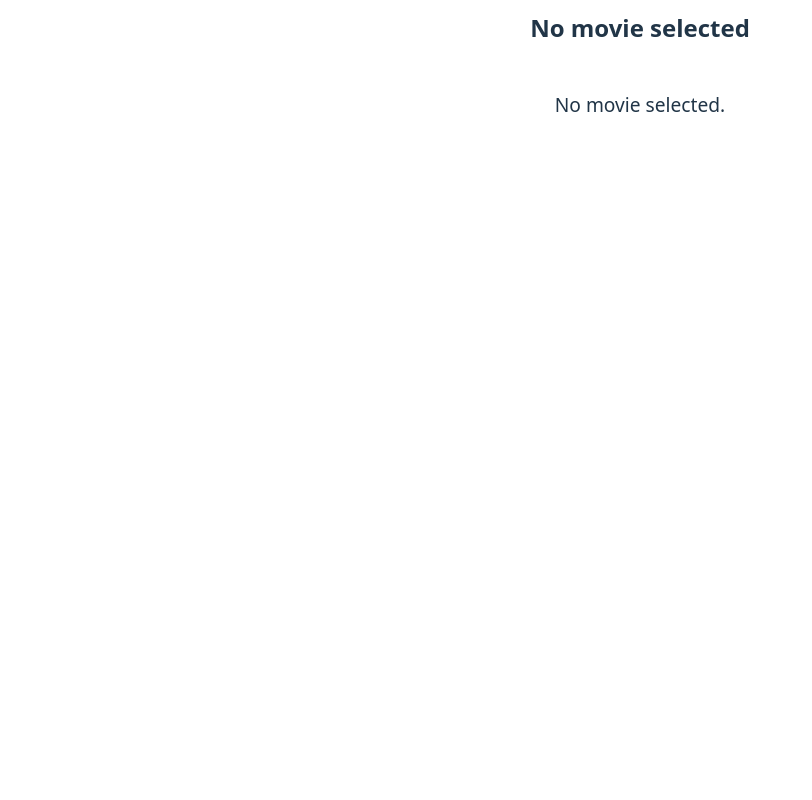
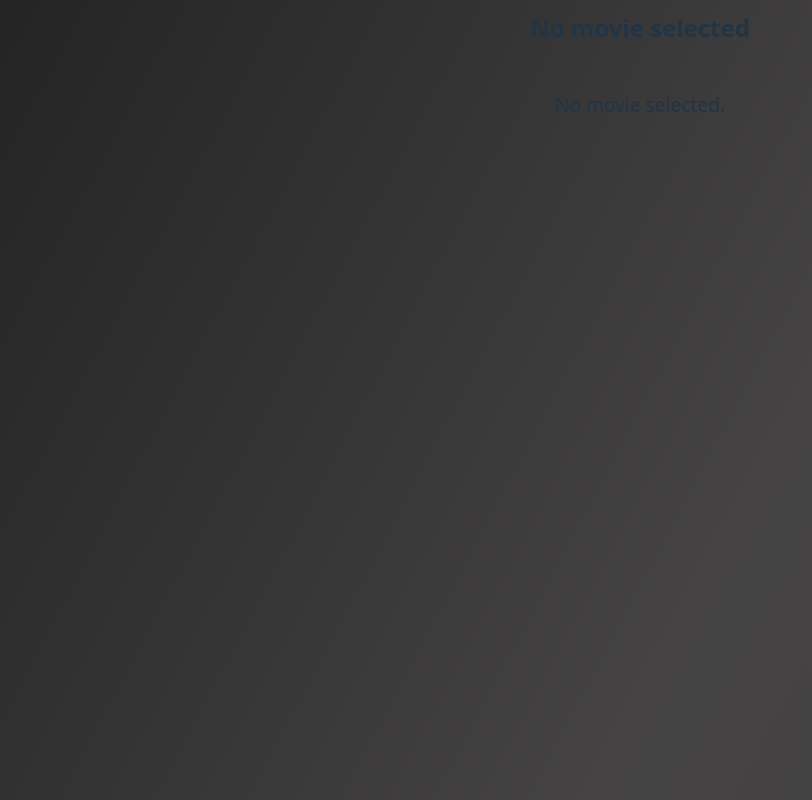
Before and after one commit to Suriya-Kodehode/Owen-Wilson-Wow, a React (Vite) app: page /#/video in a window 1280 px wide. Shown: the whole page, without its empty margins (0-812 px from the left). Built offline with nearby package versions, Linux system fonts and the light colour scheme.

Commit message:
updated styling

```diff
--- a/src/App.css
+++ b/src/App.css
@@ -21,7 +21,7 @@
 
 header {
   grid-area: header;
-  background-color: #333;
+  background-color: var(--head-foot-bg);
   display: flex;
   justify-content: center;
   align-items: center;
@@ -34,7 +34,7 @@ main {
 
 footer {
   grid-area: footer;
-  background-color: #333;
+  background-color: var(--head-foot-bg);
   display: flex;
   justify-content: center;
   align-items: center;
--- a/src/CSSModules/displayApi.module.css
+++ b/src/CSSModules/displayApi.module.css
@@ -6,24 +6,30 @@
 .utilContainer {
   margin-bottom: 1rem;
   padding: 0 1rem 1rem 1rem;
-  background-color: var(--dark);
+  background-color: inherit;
   border-radius: 4px;
   text-align: center;
 }
 
+/* Default container for multiple movie cards */
 .cardsContainer {
-  /* Default container for multiple movie cards */
+
   display: flex;
   flex-wrap: wrap;
   gap: 1rem;
+  justify-content: center;
+}
+/* Default container for a single movie card */
+.cardContainer {
+  display: flex;
   justify-content: center;
 }
 
 /* Movie Card */
 .movieCard {
   width: 300px;
-  background-color: var(--dark);
-  border: 1px solid #ddd;
+  background-color: inherit;
+  border: var(--default-border);
   border-radius: 8px;
   padding: 1rem;
   box-shadow: 0 4px 8px rgba(0, 0, 0, 0.15);
--- a/src/CSSModules/fetchButton.module.css
+++ b/src/CSSModules/fetchButton.module.css
@@ -1,6 +1,6 @@
 .fetchButton {
   padding: 8px 16px;
-  background-color: #555;
+  background-color: var(--bg-button);
   border: none;
   font-size: 1rem;
   border-radius: 4px;
@@ -10,5 +10,10 @@
 }
 
 .fetchButton:hover {
-  background-color: #777;
+  background-color: var(--bg-button-hover);
 }
+
+.fetchButton:focus,
+.fetchButton:focus-visible {
+  outline: var(--button-focus-outline);
+}
--- a/src/CSSModules/startPage.module.css
+++ b/src/CSSModules/startPage.module.css
@@ -3,7 +3,7 @@
     height: 100%;
 
     display: grid;
-    grid-template-columns: 1fr 3.5fr 1fr;
+    grid-template-columns: auto 3.5fr auto;
     grid-template-areas:
         "left center right";
 }
--- a/src/index.css
+++ b/src/index.css
@@ -4,8 +4,8 @@
   font-weight: 400;
 
   color-scheme: light dark;
-  color: var(--whiteText);
-  background-color: var(--dark);
+  color: var(--main-text);
+  background: var(--main-bg);
 
   font-synthesis: none;
   text-rendering: optimizeLegibility;
--- a/src/utility/customStyle.css
+++ b/src/utility/customStyle.css
@@ -1,4 +1,14 @@
 :root {
-    --dark: #242424;
-    --whiteText: #FFFFFFDE;
+    /* Global theme */
+    --main-bg: linear-gradient(298deg, #414141 0%, #454343 40%, #242424 100%);
+    --main-text: #FFFFFFDE;
+    --head-foot-bg: #ffffff0a;
+
+    /* Others */
+    --default-border: 2px solid #65f82bcc;
+
+    /* Header button style */
+    --bg-button: #16669b;
+    --bg-button-hover: #1c7dbe;
+    --button-focus-outline: 3px solid #25a8ff;
 }
```
